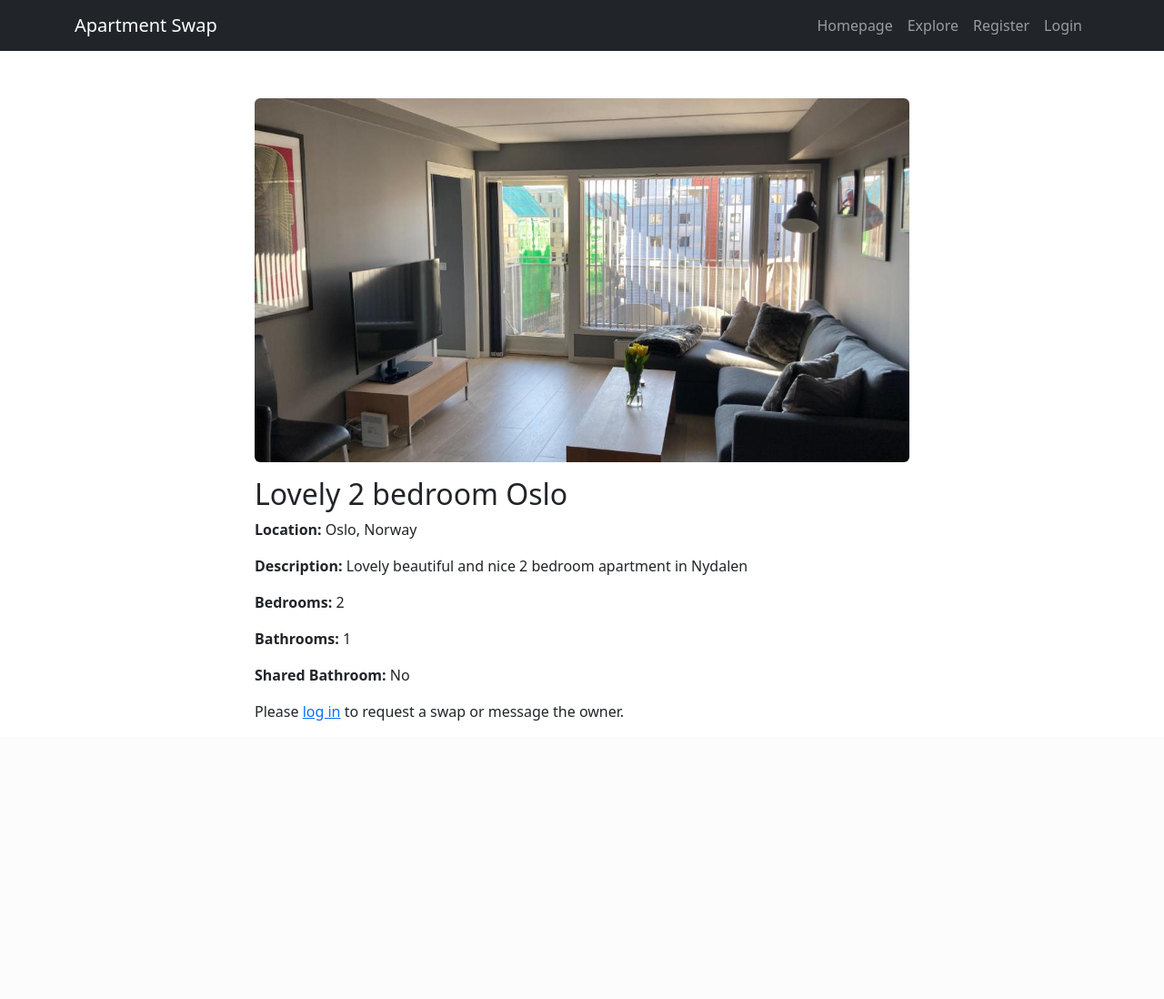
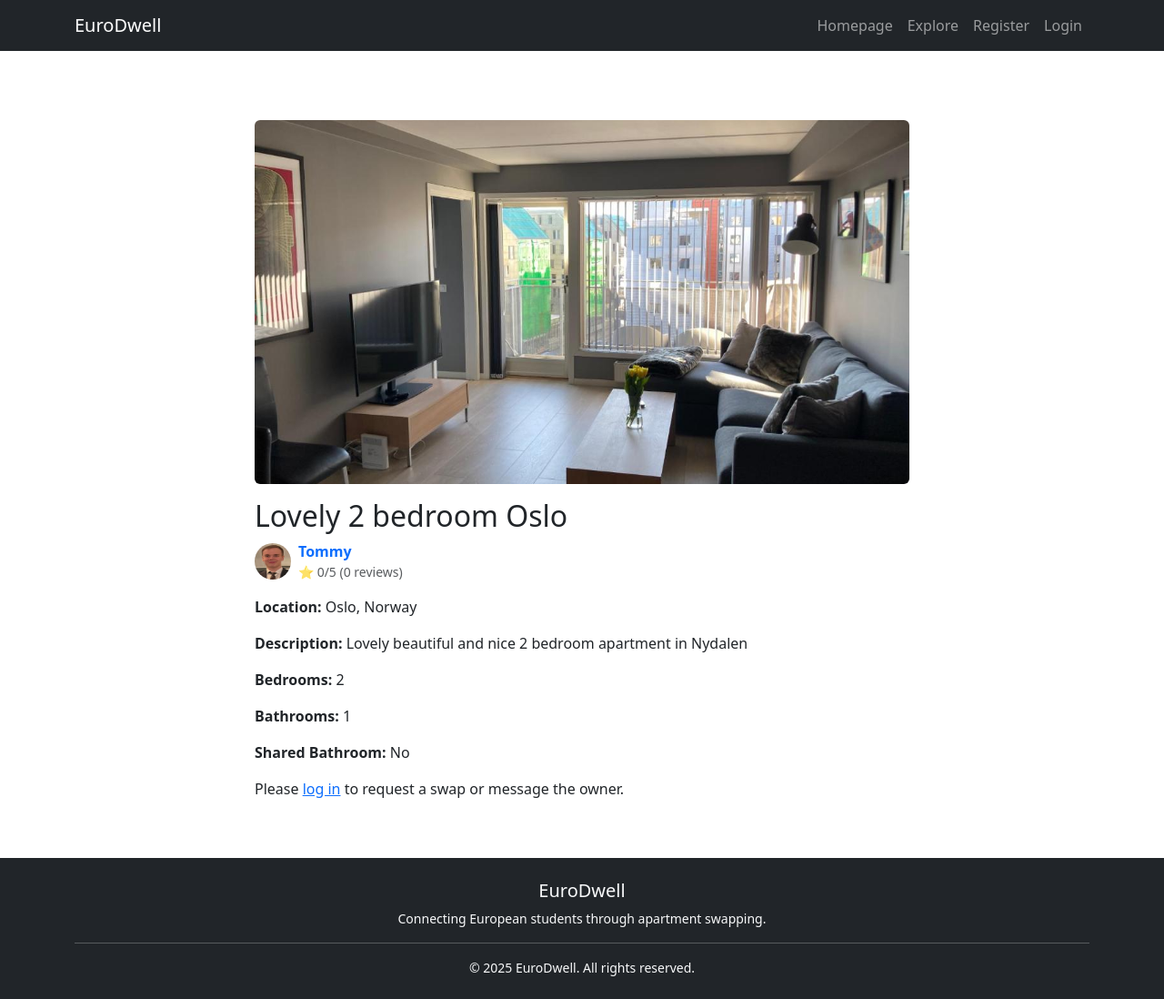
Before and after one commit to tommyelvebu/EuroDwell, a Django app: page /apartment/12/ in a window 1280 px wide. Shown: the whole page at 91% size. Before the commit the page ends 792 px from the top, so only its background shows below. Run offline with Django 5.2, Linux system fonts and the light colour scheme; data comes from the database, SQL or seed files in the repository; both versions use the stored data as it was after the commit; data that the repository does not hold is empty.

Commit message:
Added review function for users
Added review function after successful apartment swap, aswell as possibility to view ratings before you swap.

```diff
--- a/djangoproject/app/models.py
+++ b/djangoproject/app/models.py
@@ -122,3 +122,12 @@ class Profile(models.Model):
 
     def __str__(self):
         return f"{self.user.username} Profile"
+
+    def average_rating(self):
+        reviews = Review.objects.filter(reviewee=self.user)
+        if reviews:
+            return round(sum(review.rating for review in reviews) / len(reviews), 1)
+        return 0
+
+    def total_reviews(self):
+        return Review.objects.filter(reviewee=self.user).count()
--- a/djangoproject/app/templates/apartment_details.html
+++ b/djangoproject/app/templates/apartment_details.html
@@ -8,9 +8,26 @@
             <img src="{{ apartment.images.first.image.url }}" alt="{{ apartment.title }}"
             class="img-fluid rounded mb-3"
             style="max-height: 400px; object-fit: cover; width: 100%;">
+            {% endif %}
 
-            {% endif %}
             <h2>{{ apartment.title }}</h2>
+
+            <div class="owner-info mb-3">
+                <div class="d-flex align-items-center">
+                    {% if apartment.user.profile.avatar %}
+                        <img src="{{ apartment.user.profile.avatar.url }}" class="rounded-circle me-2" width="40" height="40" alt="Owner Avatar">
+                    {% endif %}
+                    <div>
+                        <a href="{% url 'user_profile' apartment.user.id %}" class="text-decoration-none">
+                            <strong>{{ apartment.user.first_name|default:apartment.user.username }}</strong>
+                        </a>
+                        <div class="text-muted small">
+                            ⭐ {{ apartment.user.profile.average_rating }}/5 ({{ apartment.user.profile.total_reviews }} reviews)
+                        </div>
+                    </div>
+                </div>
+            </div>
+
             <p><strong>Location:</strong> {{ apartment.location }}</p>
             <p><strong>Description:</strong> {{ apartment.description }}</p>
             <p><strong>Bedrooms:</strong> {{ apartment.bedrooms }}</p>
--- a/djangoproject/app/templates/base.html
+++ b/djangoproject/app/templates/base.html
@@ -1,21 +1,17 @@
-
 <!DOCTYPE html>
 <html lang="en">
 <head>
     {% load static %}
     <meta charset="UTF-8">
     <meta name="viewport" content="width=device-width, initial-scale=1.0">
-    <title>{% block title %}My Django App{% endblock %}</title>
+    <title>{% block title %}EuroDwell{% endblock %}</title>
     <link rel="stylesheet" href="https://cdn.jsdelivr.net/npm/bootstrap@5.3.0/dist/css/bootstrap.min.css">
-    <!-- Link to CSS files -->
-
     <link rel="stylesheet" href="{% static 'app/homepage.css' %}">
 </head>
-<body style="padding-top: 60px;">
-    <!-- Navbar -->
+<body style="padding-top: 60px;" class="d-flex flex-column min-vh-100">
     <nav class="navbar navbar-expand-lg navbar-dark bg-dark fixed-top">
         <div class="container">
-            <a class="navbar-brand" href="/">Apartment Swap</a>
+            <a class="navbar-brand" href="/">EuroDwell</a>
             <button class="navbar-toggler" type="button" data-bs-toggle="collapse" data-bs-target="#navbarNav"
                 aria-controls="navbarNav" aria-expanded="false" aria-label="Toggle navigation">
                 <span class="navbar-toggler-icon"></span>
@@ -38,8 +34,7 @@
         </div>
     </nav>
 
-    <!-- Main Content -->
-    <div class="container mt-4">
+    <div class="container mt-4 flex-grow-1">
         {% if messages %}
             {% for message in messages %}
                 <div class="alert alert-success alert-dismissible fade show" role="alert">
@@ -50,11 +45,23 @@
         {% endif %}
 
         {% block content %}
-        <!-- Page content goes here -->
+
         {% endblock %}
     </div>
 
-    <!-- Bootstrap JS -->
+    <footer class="bg-dark text-light py-4 mt-5">
+        <div class="container">
+            <div class="row">
+                <div class="col-md-12 text-center">
+                    <h5>EuroDwell</h5>
+                    <p class="small">Connecting European students through apartment swapping.</p>
+                    <hr class="my-3">
+                    <p class="small mb-0">&copy; 2025 EuroDwell. All rights reserved.</p>
+                </div>
+            </div>
+        </div>
+    </footer>
+
     <script src="https://cdn.jsdelivr.net/npm/bootstrap@5.3.0/dist/js/bootstrap.bundle.min.js"></script>
 </body>
 </html>
--- a/djangoproject/app/templates/explore.html
+++ b/djangoproject/app/templates/explore.html
@@ -4,7 +4,6 @@
 
 {% block content %}
 <div class="container">
-    <!-- Welcome Section -->
     <div class="row justify-content-center text-center mb-5">
         <div class="col-md-8">
             {% if not user.is_authenticated %}
@@ -29,7 +28,6 @@
         </div>
     </form>
 
-    <!-- Apartments List Section -->
     <div class="row">
         {% for apartment in apartments %}
             <div class="col-md-4 mb-4">
@@ -45,7 +43,6 @@
                             <strong>Available until:</strong> {{ apartment.available_until }}
                         </p>
                         <ul class="list-unstyled">
-                            <!-- price removed -->
                             <li><strong>Bedrooms:</strong> {{ apartment.bedrooms }}</li>
                             <li><strong>Bathrooms:</strong> {{ apartment.bathrooms }}</li>
                         </ul>
--- a/djangoproject/app/templates/listing.html
+++ b/djangoproject/app/templates/listing.html
@@ -10,9 +10,9 @@
                 <div class="card-body">
                     <h2 class="card-title">{{ apartment.title }}</h2>
                     <p class="card-text">{{ apartment.description }}</p>
+
                     <div class="apartment-details">
                         <p><strong>Location:</strong> {{ apartment.location }}</p>
-                        <p><strong>Price:</strong> ${{ apartment.price }}</p>
                         <p><strong>Bedrooms:</strong> {{ apartment.bedrooms }}</p>
                         <p><strong>Bathrooms:</strong> {{ apartment.bathrooms }}</p>
                         <p><strong>Available From:</strong> {{ apartment.available_from }}</p>
--- a/djangoproject/app/templates/messages.html
+++ b/djangoproject/app/templates/messages.html
@@ -7,8 +7,6 @@
         <div class="col-md-8">
 
             <h2 class="my-4 text-center">Chat</h2>
-
-            <!-- Chat box -->
             <div class="bg-light rounded p-3 mb-3" style="height: 60vh; overflow-y: scroll;">
                 {% for message in all_messages %}
                     <div class="d-flex mb-3 {% if message.sender == user %}justify-content-end{% else %}justify-content-start{% endif %}">
@@ -25,7 +23,6 @@
                 {% endfor %}
             </div>
 
-            <!-- Reply form at the bottom -->
             <form method="post">
                 {% csrf_token %}
                 {% with last_message=all_messages|last %}
@@ -45,7 +42,6 @@
 </div>
 
 <script>
-    // Auto-scroll to bottom
     const chatBox = document.querySelector('.bg-light');
     chatBox.scrollTop = chatBox.scrollHeight;
 </script>
--- a/djangoproject/app/templates/swap_requests.html
+++ b/djangoproject/app/templates/swap_requests.html
@@ -8,7 +8,6 @@
         <div class="col-md-12">
             <h2 class="mb-4">Swap Requests</h2>
 
-            <!-- Tabs for Sent and Received Requests -->
             <ul class="nav nav-tabs mb-4" id="swapTabs" role="tablist">
                 <li class="nav-item" role="presentation">
                     <button class="nav-link active" id="received-tab" data-bs-toggle="tab"
@@ -24,9 +23,7 @@
                 </li>
             </ul>
 
-            <!-- Tab Content -->
             <div class="tab-content" id="swapTabsContent">
-                <!-- Received Requests Tab -->
                 <div class="tab-pane fade show active" id="received" role="tabpanel">
                     {% if received_requests %}
                         {% for request in received_requests %}
@@ -77,7 +74,6 @@
                     {% endif %}
                 </div>
 
-                <!-- Sent Requests Tab -->
                 <div class="tab-pane fade" id="sent" role="tabpanel">
                     {% if sent_requests %}
                         {% for request in sent_requests %}
--- a/djangoproject/app/urls.py
+++ b/djangoproject/app/urls.py
@@ -48,4 +48,7 @@ urlpatterns = [
 
     # Reviews
     path('review/<int:user_id>/submit/', views.submit_review, name='submit_review'),
+
+    # User profile view (viewing others)
+    path('user/<int:user_id>/', views.user_profile_view, name='user_profile'),
 ]
--- a/djangoproject/app/views.py
+++ b/djangoproject/app/views.py
@@ -10,6 +10,7 @@ from .forms import ProfileUpdateForm
 from .forms import EUROPEAN_COUNTRIES
 from itertools import chain
 from django.contrib import messages as msg_system
+from .models import Apartment, SwapRequest, Match, Message, Review, ApartmentImage, Profile
 
 def homepage(request):
     destinations = [
@@ -148,8 +149,8 @@ def user_logout(request):
 # Apartment Details Page
 def apartment_details(request, apartment_id):
     apartment = get_object_or_404(Apartment, id=apartment_id)
+    profile, created = Profile.objects.get_or_create(user=apartment.user)
     return render(request, "apartment_details.html", {"apartment": apartment})
-
 
 @login_required
 def create_apartment(request):
@@ -293,3 +294,21 @@ def submit_review(request, user_id):
     else:
         form = ReviewForm()
     return render(request, "submit_review.html", {"form": form, "reviewed_user": reviewed_user})
+
+
+
+
+# page for viewing other profiles
+def user_profile_view(request, user_id):
+    profile_user = get_object_or_404(User, id=user_id)
+    profile, created = Profile.objects.get_or_create(user=profile_user)
+    user_apartments = Apartment.objects.filter(user=profile_user)
+    reviews = Review.objects.filter(reviewee=profile_user).order_by('-created_at')
+
+    context = {
+        'profile_user': profile_user,
+        'profile': profile,
+        'user_apartments': user_apartments,
+        'reviews': reviews,
+    }
+    return render(request, 'user_profile.html', context)
```
Also changed, not shown: djangoproject/app/templates/submit_review.html (+0 -7 lines), djangoproject/app/templates/user_profile.html (added, +91 -0 lines), djangoproject/db.sqlite3. Lines whose indentation alone changed are shown as unchanged.
